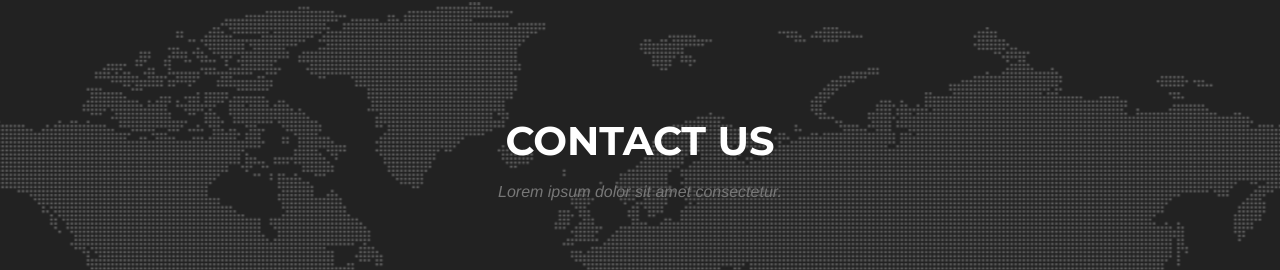
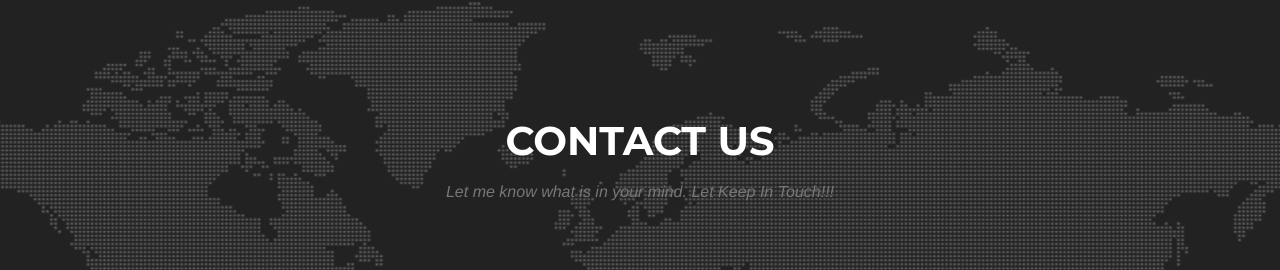
Before and after one commit to elija33/eman, a website: page index.html in a window 1280 px wide. Shown: the part 5375-5645 px from the top of the page. Drawn offline with nearby package versions, Linux system fonts and the light colour scheme; a web font is replaced by a local one.

Commit message:
New site for Eli

```diff
--- a/index.html
+++ b/index.html
@@ -396,7 +396,7 @@
             <div class="row">
                 <div class="col-lg-12 text-center">
                     <h2 class="section-heading">Contact Us</h2>
-                    <h3 class="section-subheading text-muted">Lorem ipsum dolor sit amet consectetur.</h3>
+                    <h3 class="section-subheading text-muted">Let me know what is in your mind. Let Keep In Touch!!!</h3>
                 </div>
             </div>
             <div class="row">
```
